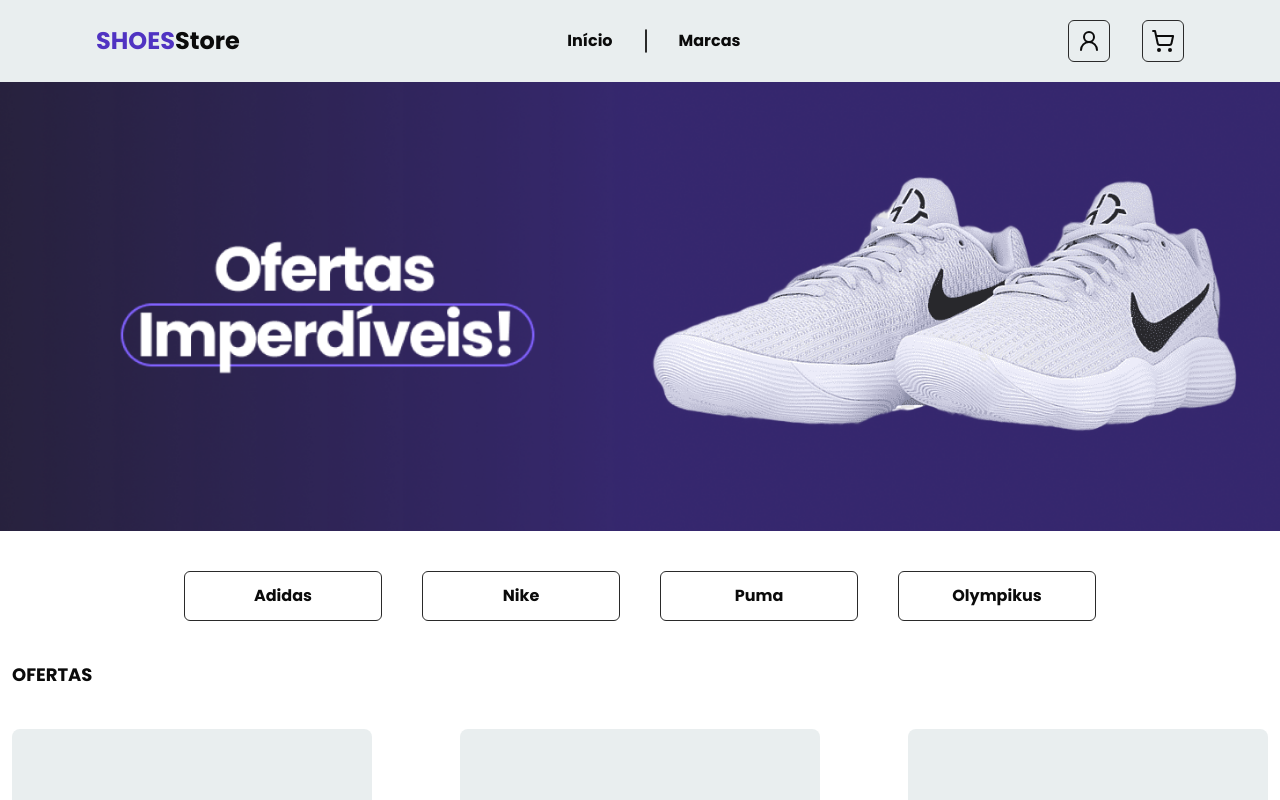
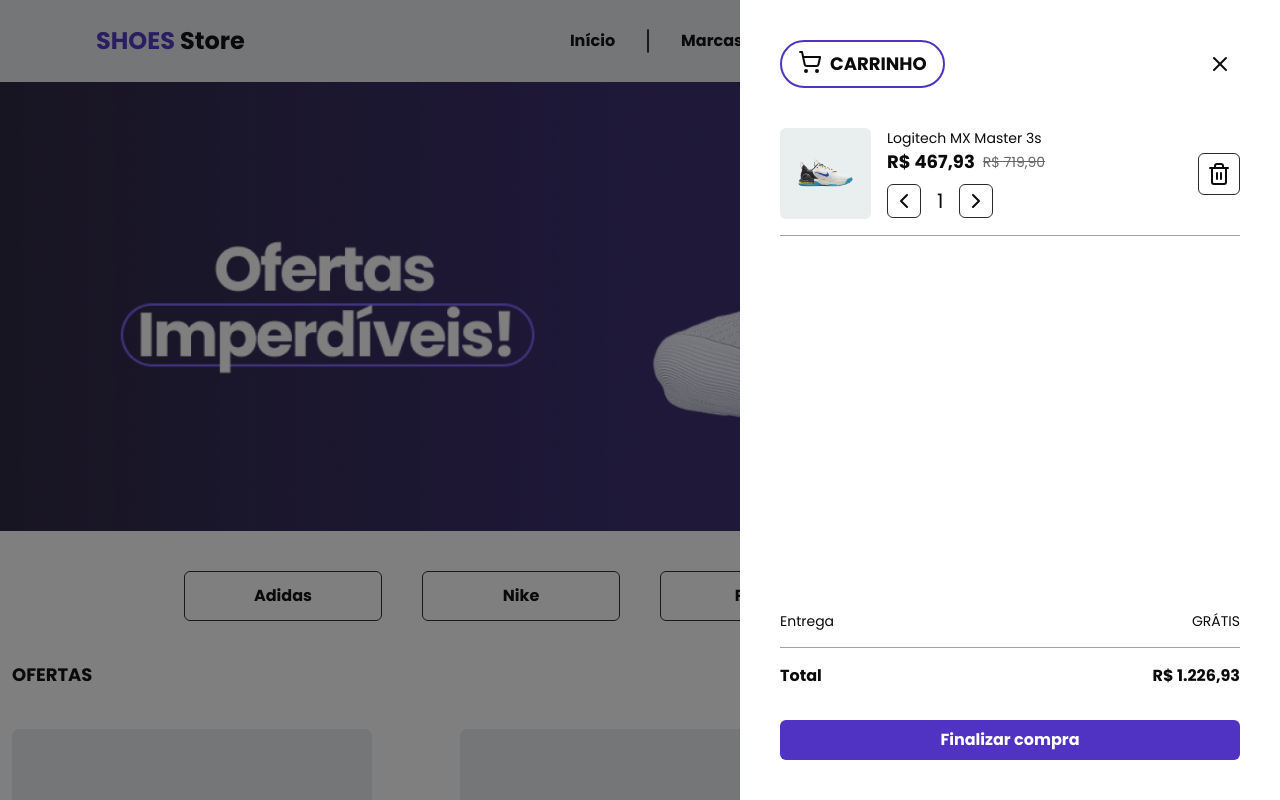
Before and after one commit to timoteo0/shoes-store, a React (Vite) app: page / in a window 1280 px wide. Both pictures are taken after a click on the button 1162 px from the left and 41 px from the top of the page. Shown: the top 800 px of the page. Built offline with nearby package versions, Linux system fonts and the light colour scheme.

Commit message:
feat: add initial Cart component

```diff
--- /dev/null
+++ b/src/components/Cart.tsx
@@ -0,0 +1,110 @@
+import {
+  ChevronLeftIcon,
+  ChevronRightIcon,
+  ShoppingCartIcon,
+  Trash2Icon,
+  XIcon,
+} from "lucide-react";
+
+import tenis from "../assets/1_nike.png";
+import { useRef } from "react";
+
+interface CartProps {
+  isOpen: boolean;
+  closeModal: (value: boolean) => void;
+}
+
+export function Cart({ isOpen, closeModal }: CartProps) {
+  const modal = useRef(null);
+
+  const classIfIsOpen =
+    isOpen === true
+      ? "flex bg-[#0b0b0b85] absolute h-screen top-0 left-0 right-0 bottom-0 overflow-hidden"
+      : "hidden";
+
+  function handleCloseModalClick() {
+    document.body.classList.remove("remove-scrollbar");
+    closeModal(false);
+  }
+
+  function handleOutModalClick() {
+    document.body.classList.remove("remove-scrollbar");
+    closeModal(false);
+  }
+
+  return (
+    <div className={classIfIsOpen}>
+      <div className="flex-1" onClick={handleOutModalClick}></div>
+      <div
+        className="w-[540px] ml-auto bg-white p-10 flex flex-col justify-between ease-in-out"
+        ref={modal}
+      >
+        <div>
+          <header className="flex items-center justify-between mb-10">
+            <div className="flex gap-2 border-2 border-solid border-purple rounded-full py-2 px-4">
+              <ShoppingCartIcon />
+              <span className="font-bold text-lg uppercase">Carrinho</span>
+            </div>
+
+            <button
+              className="border-gray-dark p-2"
+              onClick={handleCloseModalClick}
+            >
+              <XIcon />
+            </button>
+          </header>
+
+          <div className="flex flex-col gap-4">
+            <div className="flex justify-between items-center border-b border-solid border-gray-light pb-4">
+              <div className="flex gap-4">
+                <div className="bg-gray-light-ultra w-[91px] h-[91px] p-2 rounded-md flex items-center justify-center">
+                  <img src={tenis} alt="" />
+                </div>
+                <div>
+                  <h2 className="text-sm">Logitech MX Master 3s</h2>
+                  <div className="flex items-center gap-2">
+                    <span className="font-bold text-lg">R$ 467,93</span>
+                    <span className="text-gray line-through text-sm">
+                      R$ 719,90
+                    </span>
+                  </div>
+
+                  <div className="flex items-center gap-4 mt-2">
+                    <button className="border border-solid border-gray-dark rounded-md p-1">
+                      <ChevronLeftIcon />
+                    </button>
+                    <span className="text-xl">1</span>
+
+                    <button className="border border-solid border-gray-dark rounded-md  p-1">
+                      <ChevronRightIcon />
+                    </button>
+                  </div>
+                </div>
+              </div>
+
+              <button className="border-gray-dark border border-solid rounded-md p-2">
+                <Trash2Icon />
+              </button>
+            </div>
+          </div>
+        </div>
+
+        <div>
+          <div className="flex justify-between text-sm py-4">
+            <span>Entrega</span>
+            <span>GRÁTIS</span>
+          </div>
+
+          <div className="flex justify-between  border-t border-solid border-gray-light font-bold pt-4">
+            <span>Total</span>
+            <span>R$ 1.226,93</span>
+          </div>
+
+          <button className="bg-purple w-full text-white font-bold py-2 rounded-md mt-8">
+            Finalizar compra
+          </button>
+        </div>
+      </div>
+    </div>
+  );
+}
--- a/src/components/Header.tsx
+++ b/src/components/Header.tsx
@@ -1,13 +1,27 @@
 import { ShoppingCartIcon, UserRoundIcon } from "lucide-react";
 import { Link } from "react-router-dom";
+import { useState } from "react";
+
+import { Cart } from "../components/Cart";
 
 export function Header() {
+  const [isOpen, setIsOpen] = useState(false);
+
+  function handleOpenModalClick() {
+    document.body.classList.add("remove-scrollbar");
+    setIsOpen(true);
+  }
+
+  function closeModal(value: boolean) {
+    setIsOpen(value);
+  }
+
   return (
     <header className="bg-gray-light-ultra">
-      <div className="max-w-[1920px] m-auto  flex justify-between items-center py-5 px-24">
+      <div className="flex justify-between items-center py-5 px-24">
         <div className="font-bold flex gap-1 text-2xl">
           <Link to="/">
-            <span className="text-purple">SHOES</span>
+            <span className="text-purple">SHOES </span>
             <span>Store</span>
           </Link>
         </div>
@@ -22,11 +36,16 @@
           <button className="border-gray-dark border border-solid rounded-md p-2">
             <UserRoundIcon />
           </button>
-          <button className="border-gray-dark border border-solid rounded-md p-2">
+          <button
+            className="border-gray-dark border border-solid rounded-md p-2"
+            onClick={handleOpenModalClick}
+          >
             <ShoppingCartIcon />
           </button>
         </div>
       </div>
+
+      <Cart isOpen={isOpen} closeModal={closeModal} />
     </header>
   );
 }
--- a/src/index.css
+++ b/src/index.css
@@ -13,5 +13,10 @@
     background: #fff;
     color: #0b0b0b;
     -webkit-font-smoothing: antialiased;
+    position: relative;
   }
 }
+
+.remove-scrollbar {
+  overflow: hidden;
+}
```
